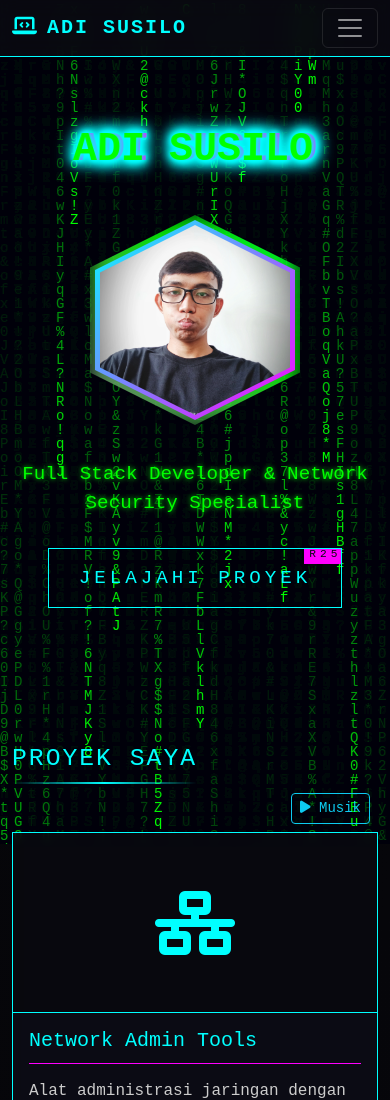
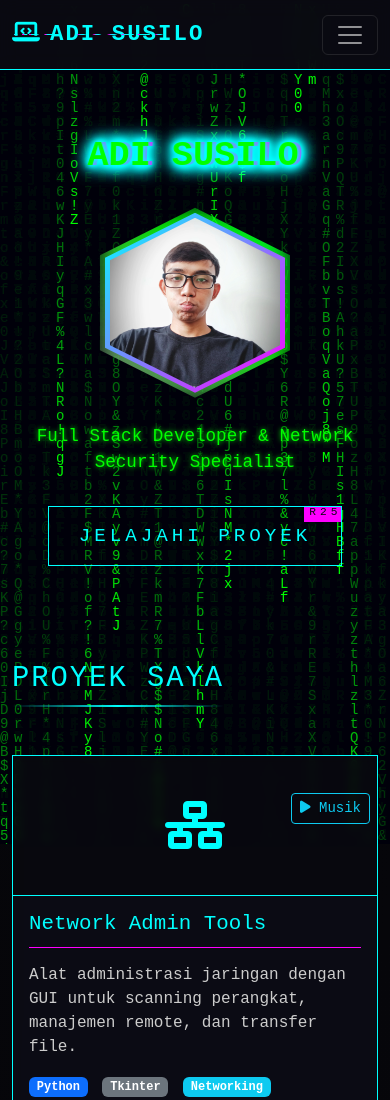
Before and after one commit to Mrx112/Mrx112.github.io, a plain HTML site: page index.html in a window 390 px wide. Shown: the top 1100 px of the page. Drawn offline with nearby package versions, Linux system fonts and the light colour scheme.

Commit message:
Update style.css

```diff
--- a/assets/css/style.css
+++ b/assets/css/style.css
@@ -15,6 +15,7 @@ body {
             overflow-x: hidden;
             position: relative;
             min-height: 100vh;
+            padding-top: 76px; /* Untuk mengkompensasi navbar fixed */
         }
 
         /* Matrix Rain Effect */
@@ -29,9 +30,10 @@ z-index: -1;
 
         /* Navbar */
         .navbar {
-    background: rgba(10, 10, 18, 0.8);
+            background: rgba(10, 10, 18, 0.9);
             backdrop-filter: blur(10px);
             border-bottom: 1px solid var(--neon-cyan);
+            padding: 0.8rem 0;
         }
 
         .navbar-brand.glitch {
@@ -40,6 +42,7 @@ z-index: -1;
             color: var(--neon-cyan);
             text-transform: uppercase;
             letter-spacing: 2px;
+            font-size: 1.4rem;
         }
 
         .navbar-brand.glitch::before,
@@ -118,6 +121,7 @@ z-index: -1;
             color: var(--text-color);
             position: relative;
             margin: 0 10px;
+            font-weight: 500;
         }
 
         .nav-link::after {
@@ -137,7 +141,7 @@ z-index: -1;
 
         /* Hero Section */
         .hero {
-    padding: 120px 0 80px;
+            padding: 80px 0 60px;
             position: relative;
             overflow: hidden;
         }
@@ -152,13 +156,14 @@ z-index: -1;
         }
 
         .cyber-glitch {
-    font-size: 4rem;
+            font-size: 3.5rem;
             font-weight: bold;
             text-transform: uppercase;
             position: relative;
             color: var(--neon-cyan);
             text-shadow: 0 0 10px var(--neon-cyan);
             animation: neon-flicker 2s infinite alternate;
+            margin-bottom: 20px;
         }
 
         .cyber-glitch::before,
@@ -213,9 +218,9 @@ z-index: -1;
         /* Profile Photo with Electric Shadow Effect */
         .profile-container {
             position: relative;
-    margin: 40px auto;
-    width: 250px;
-    height: 250px;
+            margin: 30px auto;
+            width: 220px;
+            height: 220px;
         }
 
         .hexagon-wrapper {
@@ -317,7 +322,7 @@ z-index: -1;
         }
 
         .lead {
-    font-size: 1.5rem;
+            font-size: 1.4rem;
             margin-bottom: 30px;
             color: var(--neon-green);
             text-shadow: 0 0 5px var(--neon-green);
@@ -382,6 +387,11 @@ z-index: -1;
         }
 
         /* Project Cards */
+        .project-card {
+            height: 100%;
+            transition: transform 0.3s ease;
+        }
+
         .cyber-card {
             background: rgba(15, 15, 25, 0.7);
             border: 1px solid var(--neon-cyan);
@@ -389,6 +399,7 @@ z-index: -1;
             transition: all 0.3s ease;
             backdrop-filter: blur(5px);
             overflow: hidden;
+            height: 100%;
         }
 
         .cyber-card:hover {
@@ -398,14 +409,19 @@ z-index: -1;
         }
 
         .card-img-top {
-    height: 180px;
+            height: 160px;
             display: flex;
             align-items: center;
             justify-content: center;
-    font-size: 4rem;
+            font-size: 3.5rem;
             color: var(--neon-cyan);
             background: rgba(0, 0, 0, 0.3);
             border-bottom: 1px solid var(--neon-cyan);
+        }
+
+        .card-body {
+            display: flex;
+            flex-direction: column;
         }
 
         .card-title {
@@ -413,24 +429,19 @@ z-index: -1;
             border-bottom: 1px solid var(--neon-pink);
             padding-bottom: 10px;
             margin-bottom: 15px;
+            font-size: 1.3rem;
         }
 
         .card-text {
             color: #ccc;
+            flex-grow: 1;
+            margin-bottom: 15px;
         }
 
         .badge {
-    font-size: 0.7rem;
+            font-size: 0.75rem;
             margin-right: 5px;
-    margin-bottom: 5px;
-}
-
-.badge-language {
-    background: linear-gradient(45deg, var(--neon-cyan), var(--neon-pink)) !important;
-}
-
-.badge-web {
-    background: linear-gradient(45deg, var(--neon-green), var(--neon-cyan)) !important;
+            margin-bottom: 8px;
         }
 
         .demo-badge {
@@ -438,6 +449,11 @@ z-index: -1;
             top: 10px;
             right: 10px;
             z-index: 10;
+        }
+
+        /* Section spacing */
+        section {
+            padding: 60px 0;
         }
 
         /* Cyber Titles */
@@ -449,6 +465,7 @@ z-index: -1;
             letter-spacing: 2px;
             margin-bottom: 30px;
             padding-bottom: 10px;
+            font-size: 2.2rem;
         }
 
         .cyber-title::after {
@@ -556,18 +573,58 @@ z-index: -1;
             z-index: 1000;
         }
 
+        /* Progress bars */
+        .progress {
+            height: 8px;
+            background-color: rgba(255, 255, 255, 0.1);
+            border-radius: 0;
+            overflow: hidden;
+        }
+
+        .progress-bar {
+            background: linear-gradient(90deg, var(--neon-cyan), var(--neon-pink));
+        }
+
+        /* Feature icons */
+        .feature-icon {
+            font-size: 2.5rem;
+            color: var(--neon-cyan);
+            margin-bottom: 15px;
+        }
+
         /* Responsive */
         @media (max-width: 768px) {
+            body {
+                padding-top: 70px;
+            }
+
             .cyber-glitch {
-        font-size: 2.5rem;
+                font-size: 2.2rem;
             }
 
             .profile-container {
-        width: 200px;
-        height: 200px;
+                width: 180px;
+                height: 180px;
             }
 
             .lead {
-        font-size: 1.2rem;
+                font-size: 1.1rem;
+            }
+
+            .cyber-title {
+                font-size: 1.8rem;
+            }
+
+            .card-img-top {
+                height: 140px;
+                font-size: 3rem;
+            }
+
+            section {
+                padding: 40px 0;
+            }
+
+            .hero {
+                padding: 60px 0 40px;
             }
         }
```
Lines whose indentation alone changed are shown as unchanged.
